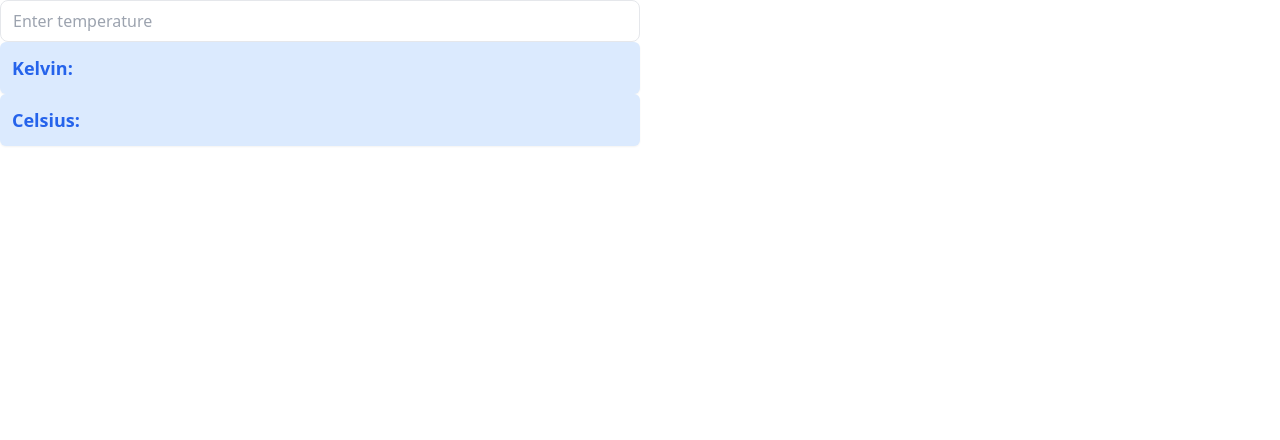
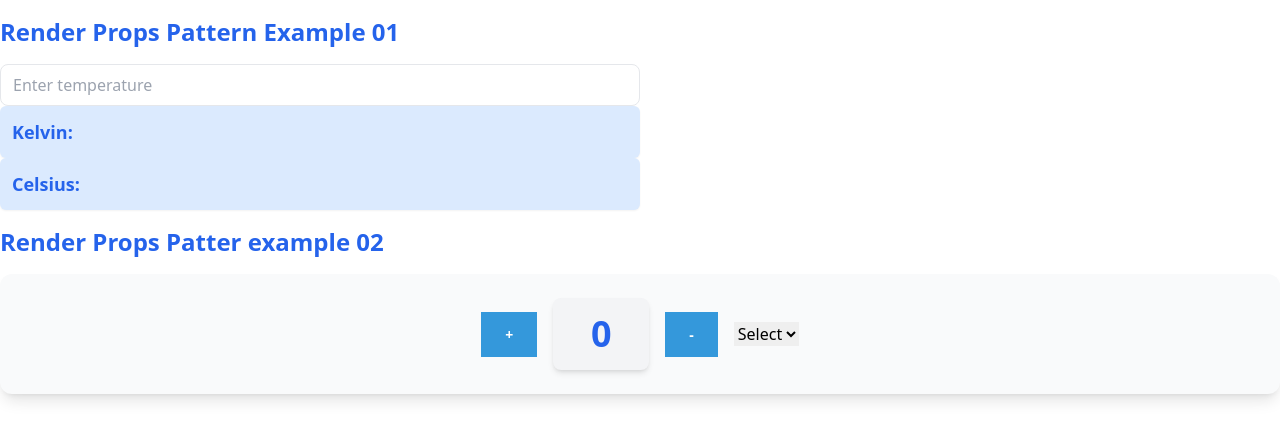
Before and after one commit to backas36/react-ts-starter, a React (Vite) app: page /render-props-01 in a window 1280 px wide. Shown: the top 440 px of the page. Built offline with nearby package versions, Linux system fonts and the light colour scheme.

Commit message:
feat: render props pattern - counter : before

```diff
--- a/src/components/button/PatternBtn.tsx
+++ b/src/components/button/PatternBtn.tsx
@@ -3,12 +3,12 @@ import { ReactNode } from "react";
 import styles from "./PatternBtn.module.scss";
 
 interface IPatternBtnProps {
-    color?: string;
+    color?: "primary" | "secondary" | "info";
     size?: "small" | "medium" | "large";
     onClick: () => void;
     children: ReactNode;
 }
-const PatternBtn = ({ color = "blue", size = "medium", onClick, children }: IPatternBtnProps) => {
+const PatternBtn = ({ color = "primary", size = "medium", onClick, children }: IPatternBtnProps) => {
     const buttonClasses = `${styles.button} ${styles[color]} ${styles[size]}`;
     return (
         <button className={buttonClasses} onClick={onClick}>
--- /dev/null
+++ b/src/feature/counter/component/Counter.tsx
@@ -0,0 +1,54 @@
+import PatternBtn from "@/components/button/PatternBtn";
+import { ReactNode, useState } from "react";
+
+const Counter = () => {
+    const [count, setCount] = useState(0);
+    return (
+        <div className='flex items-center justify-center space-x-4 rounded-xl bg-gray-50 p-6 shadow-lg'>
+            <Button onClick={() => setCount((prev) => prev + 1)}>+</Button>
+            <ShowCounter value={count} />
+            <Button onClick={() => setCount((prev) => prev - 1)}>-</Button>
+            <Select value={count} onChange={(value) => setCount(value)} />
+        </div>
+    );
+};
+export default Counter;
+
+const ShowCounter = ({ value }: { value: number }) => {
+    return (
+        <div className='flex w-24 items-center justify-center rounded-lg bg-gray-100 p-4 text-4xl font-bold text-blue-600 shadow-md'>
+            {value}
+        </div>
+    );
+};
+
+const Button = ({ onClick, children }: { onClick: () => void; children: ReactNode }) => {
+    return (
+        <PatternBtn size='large' onClick={onClick}>
+            {children}
+        </PatternBtn>
+    );
+};
+
+const counterValueOptions = [5, 10, 15];
+const Select = ({ value, onChange }: { value: number; onChange: (value: number) => void }) => {
+    return (
+        <select
+            value={value}
+            onChange={(e) => {
+                onChange(Number(e.target.value));
+            }}
+        >
+            <option value='0' defaultValue={0}>
+                Select
+            </option>
+            {counterValueOptions.map((el) => {
+                return (
+                    <option key={el} value={el}>
+                        {el}
+                    </option>
+                );
+            })}
+        </select>
+    );
+};
--- /dev/null
+++ b/src/feature/counter/component/index.ts
@@ -0,0 +1 @@
+export { default as Counter } from "./Counter";
--- a/src/page/renderProps/RenderPropsPage01.tsx
+++ b/src/page/renderProps/RenderPropsPage01.tsx
@@ -1,8 +1,10 @@
+import { Counter } from "@/feature/counter/component";
 import { TemperatureInput } from "@/feature/temperature/component";
 
 const RenderPropsPage01 = () => {
     return (
         <div>
+            <h1 className='my-4 text-2xl font-bold text-blue-600'>Render Props Pattern Example 01</h1>
             <TemperatureInput>
                 {(value) => {
                     return (
@@ -13,6 +15,8 @@ const RenderPropsPage01 = () => {
                     );
                 }}
             </TemperatureInput>
+            <h1 className='my-4 text-2xl font-bold text-blue-600'>Render Props Patter example 02</h1>
+            <Counter />
         </div>
     );
 };
```
